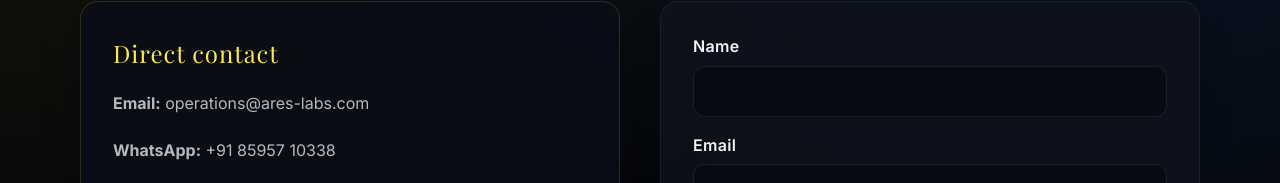
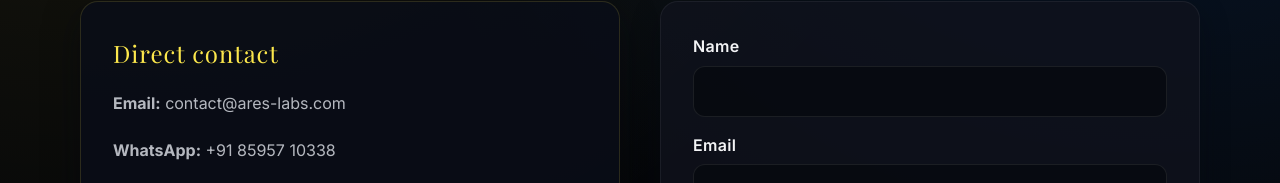
Before and after one commit to JaskiratOberoi/Ares-Dubai-static-site, a React (Vite) app: page /contact in a window 1280 px wide. Shown: the part 611-794 px from the top of the page. Built offline with nearby package versions, Linux system fonts and the light colour scheme; a web font is replaced by a local one.

Commit message:
Update contact email link

```diff
--- a/src/pages/Contact.jsx
+++ b/src/pages/Contact.jsx
@@ -39,7 +39,7 @@
             <h2>Direct contact</h2>
             <p>
               <strong>Email:</strong>{' '}
-              <a href="mailto:operations@ares-labs.com">operations@ares-labs.com</a>
+              <a href="mailto:contact@ares-labs.com">contact@ares-labs.com</a>
             </p>
             <p>
               <strong>WhatsApp:</strong>{' '}
```
